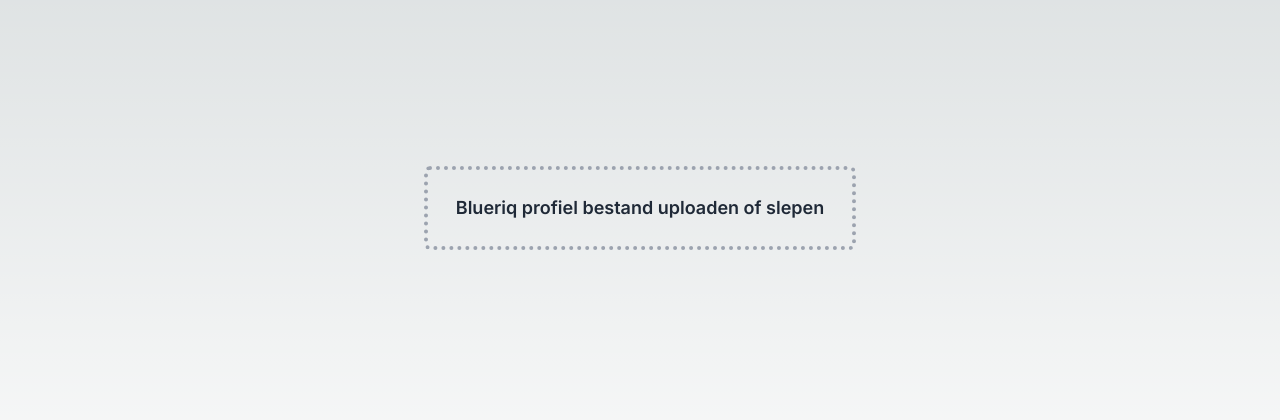
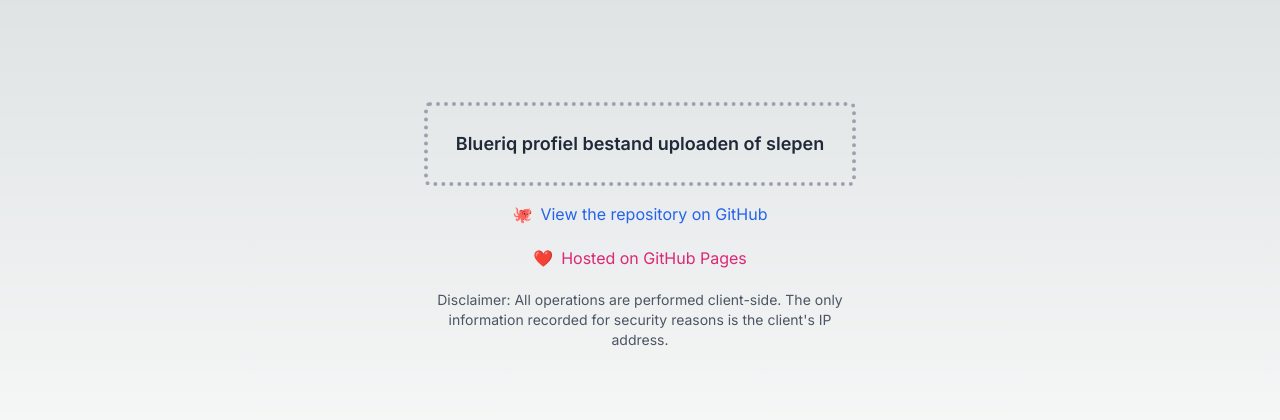
Before and after one commit to its-me-robert/BlueriqProfileViewer, a Next.js app: page / in a window 1280 px wide. Shown: the part 184-604 px from the top of the page. Built offline with nearby package versions, Linux system fonts and the light colour scheme.

Commit message:
disclaimer, other small fixes

```diff
--- a/next.config.mjs
+++ b/next.config.mjs
@@ -1,6 +1,8 @@
 /** @type {import('next').NextConfig} */
 const nextConfig = {
-    basePath: '/BlueriqProfileViewer',
+    // Conditionally set the basePath based on the NODE_ENV environment variable
+    basePath: process.env.NODE_ENV === 'production' ? '/BlueriqProfileViewer' : '',
     reactStrictMode: true,
 }
+
 export default nextConfig;
--- a/src/app/EntityDetails.tsx
+++ b/src/app/EntityDetails.tsx
@@ -18,7 +18,7 @@
   }
 
   return (
-    <div className="border border-gray-300 rounded-lg p-6 my-6 shadow-lg bg-white">
+    <div className="border border-gray-300 rounded-lg p-6 shadow-lg bg-white">
       <h2 className="text-xl font-semibold text-gray-800 mb-4">{selectedEntity?.name}</h2>
       <ul>
         {selectedEntity?.attributes.map((val, index) => {
--- a/src/app/profileViewer.tsx
+++ b/src/app/profileViewer.tsx
@@ -69,12 +69,27 @@
   return (
     <main className="flex min-h-screen items-center justify-center">
       {!filteredEntities?.length ? (
-        <div className="w-full max-w-lg p-10">
-          <FileUploader onFileSelect={handleFileSelect} />
+        <div className="w-full max-w-lg p-10 text-center">
+          <div className="mt-5">
+            <FileUploader onFileSelect={handleFileSelect} />
+          </div>
+          <div className="mb-5">
+            <a href="https://github.com/its-me-robert/BlueriqProfileViewer" target="_blank" rel="noopener noreferrer" className="flex justify-center items-center gap-2 text-blue-600 hover:text-blue-800">
+              <span role="img" aria-label="GitHub">🐙</span> View the repository on GitHub
+            </a>
+          </div>
+          <div className="mb-5">
+            <span className="flex justify-center items-center gap-2 text-pink-600">
+              <span role="img" aria-label="Heart">❤️</span> Hosted on GitHub Pages
+            </span>
+          </div>
+          <div className="text-sm text-gray-600">
+            <p>Disclaimer: All operations are performed client-side. The only information recorded for security reasons is the client's IP address.</p>
+          </div>
         </div>
       ) : (
         <div className="flex w-full p-24 min-h-screen">
-          <div className="flex flex-col w-1/3">
+          <div className="flex flex-col w-1/3 pr-4">
             <FileUploader onFileSelect={handleFileSelect} />
             <SearchInput searchQuery={searchQuery} setSearchQuery={setSearchQuery} />
             <EntityList entities={filteredEntities} />
```
Also changed, not shown: 1 other file (tests, documents, lock files or other folders).
